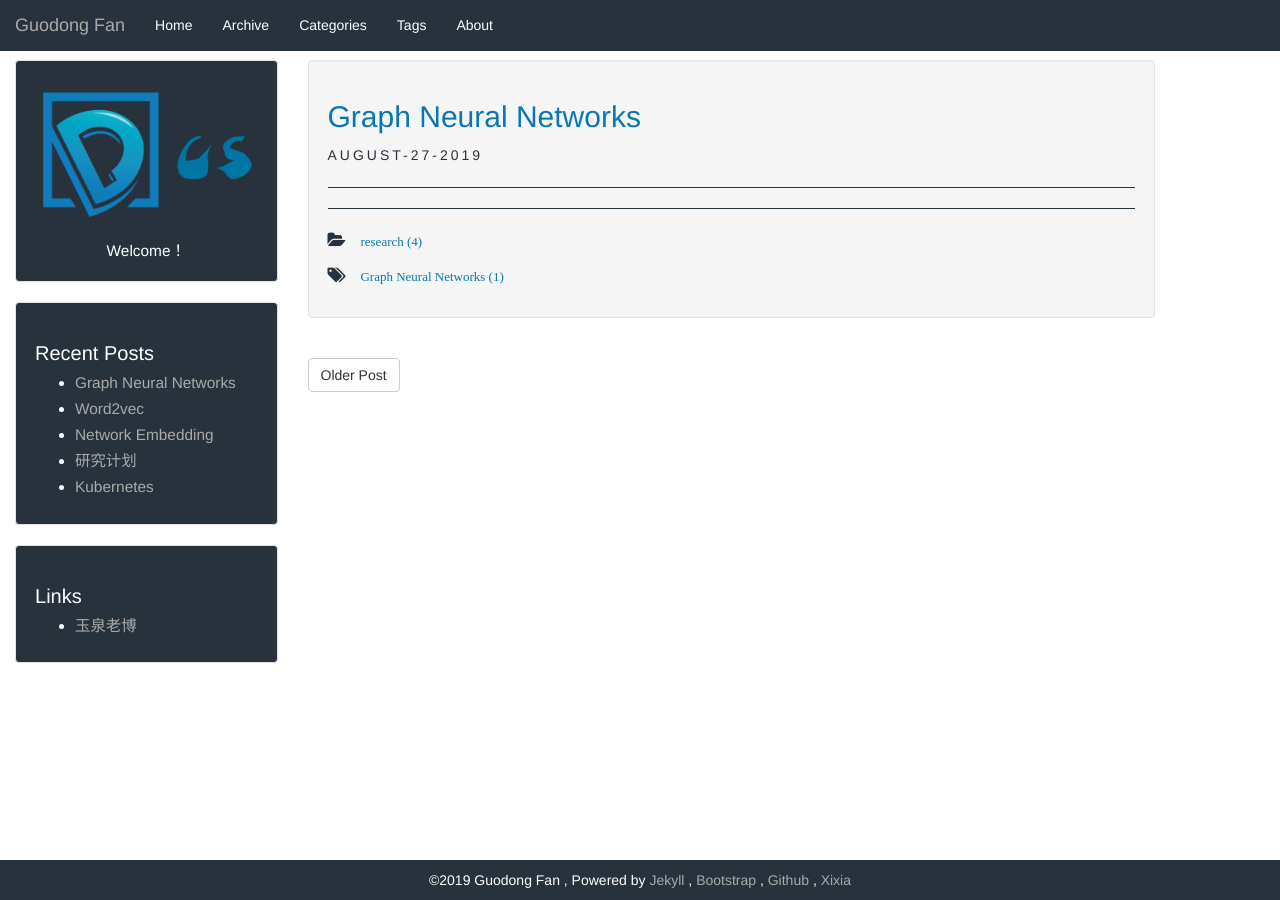
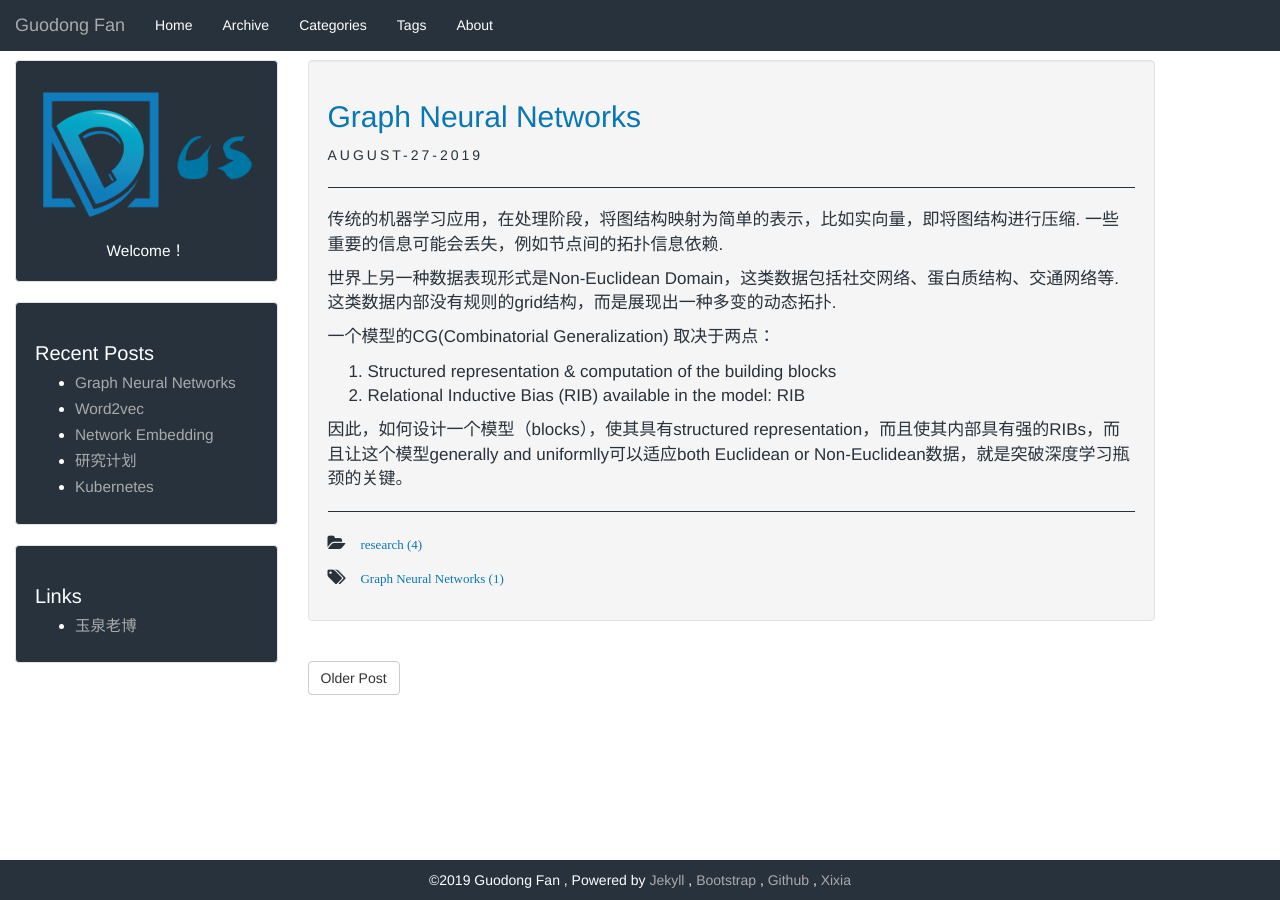
Before and after one commit to GuodongFan/GuodongFan.github.io, a Jekyll site: the page built from _posts/2019-08-27-Graph-Neural-Networks.md, in a window 1280 px wide. Built offline with Jekyll 4.4.1, drawn with Linux system fonts in a browser that asks for light colours; our own code applies the rules of GitHub Pages for plain Markdown files.

Commit message:
Update 2019-08-27-Graph-Neural-Networks.md

```diff
--- a/_posts/2019-08-27-Graph-Neural-Networks.md
+++ b/_posts/2019-08-27-Graph-Neural-Networks.md
@@ -4,3 +4,15 @@ published: true
 category: research
 tag: Graph Neural Networks
 ---
+
+传统的机器学习应用，在处理阶段，将图结构映射为简单的表示，比如实向量，即将图结构进行压缩. 一些重要的信息可能会丢失，例如节点间的拓扑信息依赖.
+
+世界上另一种数据表现形式是Non-Euclidean Domain，这类数据包括社交网络、蛋白质结构、交通网络等. 这类数据内部没有规则的grid结构，而是展现出一种多变的动态拓扑.
+
+
+一个模型的CG(Combinatorial Generalization) 取决于两点：
+
+1. Structured representation & computation of the building blocks
+2. Relational Inductive Bias (RIB) available in the model: RIB
+
+因此，如何设计一个模型（blocks），使其具有structured representation，而且使其内部具有强的RIBs，而且让这个模型generally and uniformlly可以适应both Euclidean or Non-Euclidean数据，就是突破深度学习瓶颈的关键。
```
